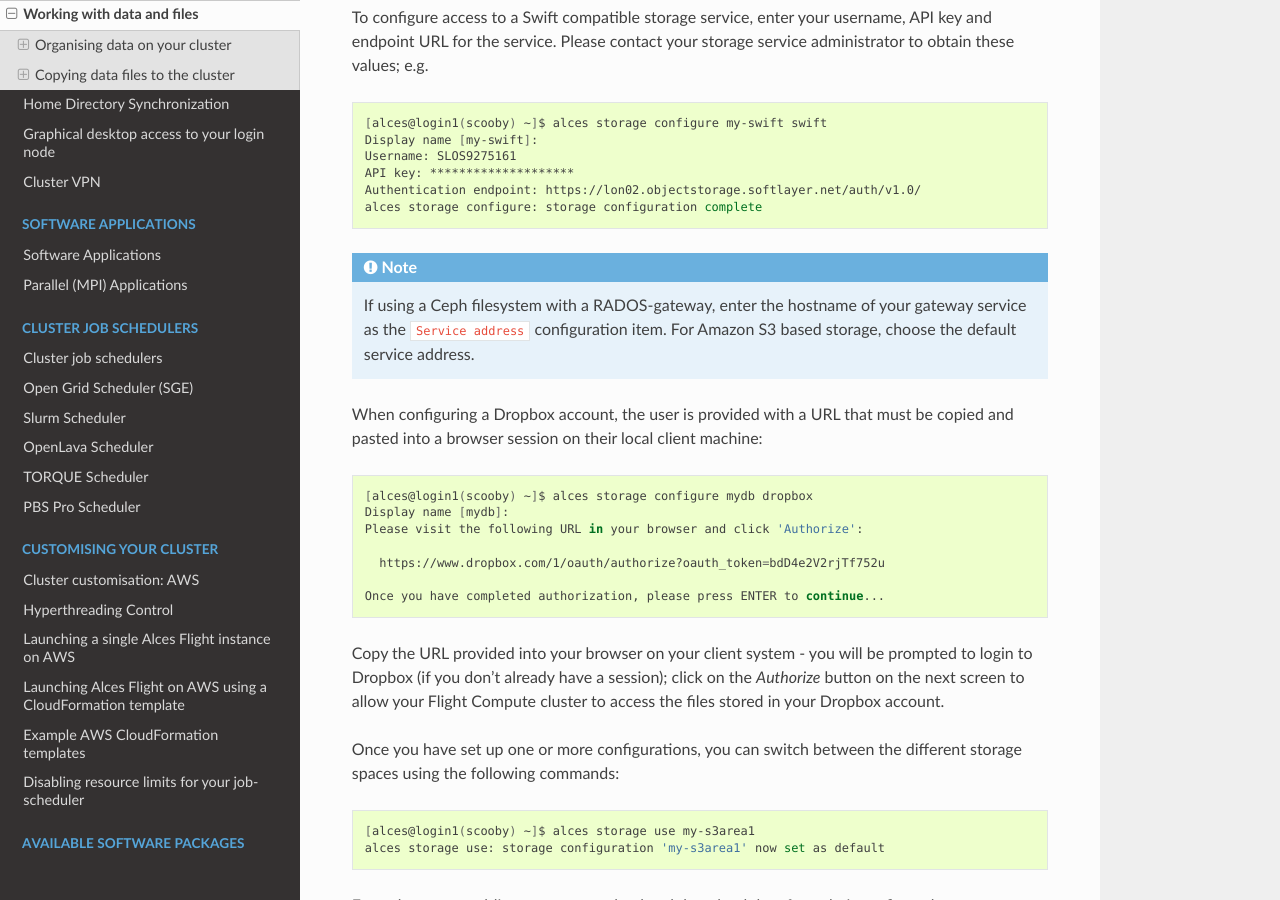
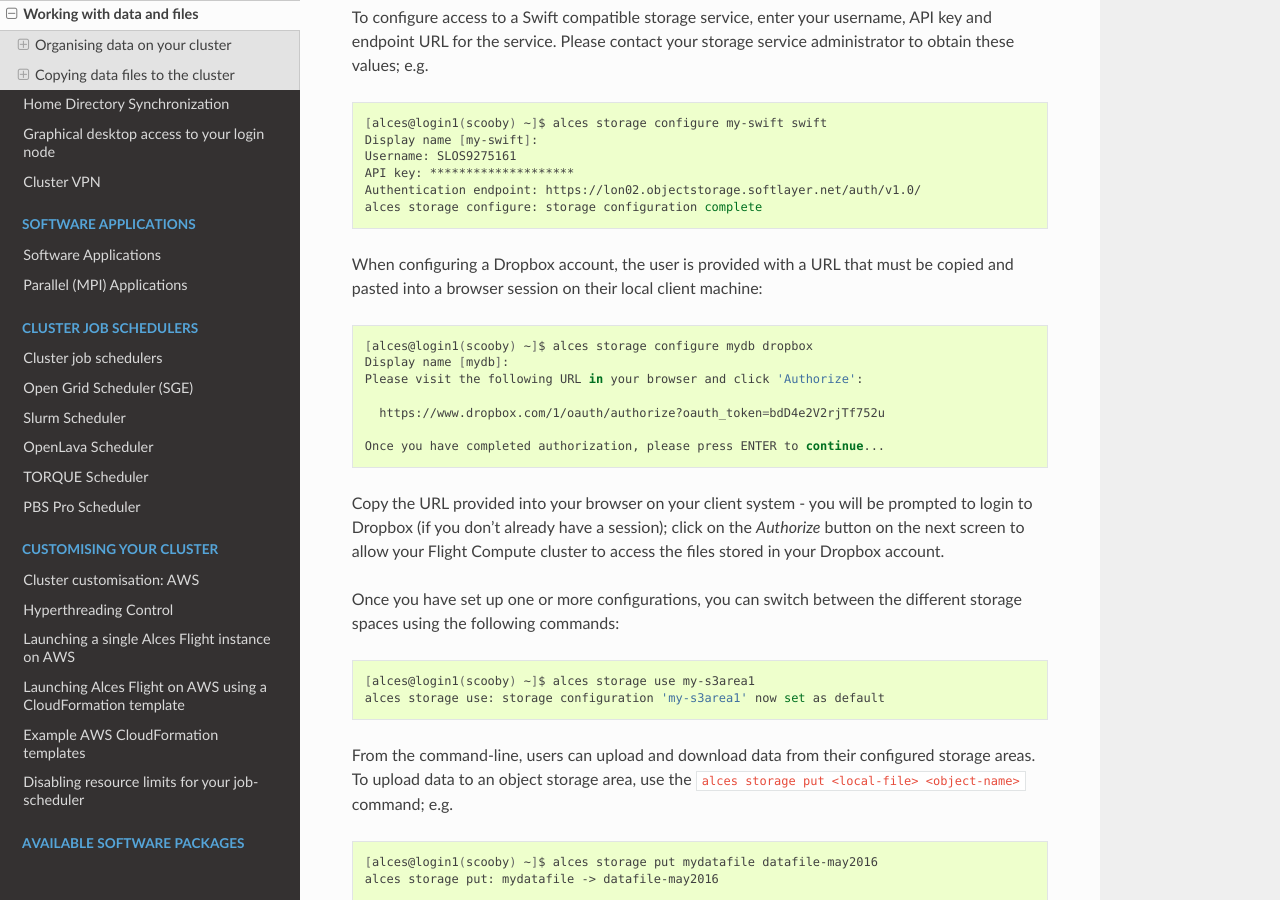
Before and after one commit to alces-software/flight-appliance-docs, a Sphinx documentation site: the page built from docs/source/databasics/data_basics.rst, in a window 1280 px wide and 900 px high, scrolled down 5856 px. Built offline with Sphinx 7.4.7 and the Read the Docs theme 2.0.0, drawn with Linux system fonts in a browser that asks for light colours.

Commit message:
Remove incorrect note in Swift configuration section.

```diff
--- a/docs/source/databasics/data_basics.rst
+++ b/docs/source/databasics/data_basics.rst
@@ -175,9 +175,6 @@ To configure access to a Swift compatible storage service, enter your username,
     Authentication endpoint: https://lon02.objectstorage.softlayer.net/auth/v1.0/
     alces storage configure: storage configuration complete
 
-.. note:: If using a Ceph filesystem with a RADOS-gateway, enter the hostname of your gateway service as the ``Service address`` configuration item. For Amazon S3 based storage, choose the default service address.
-
-
 When configuring a Dropbox account, the user is provided with a URL that must be copied and pasted into a browser session on their local client machine:
 
 .. code:: bash
```
